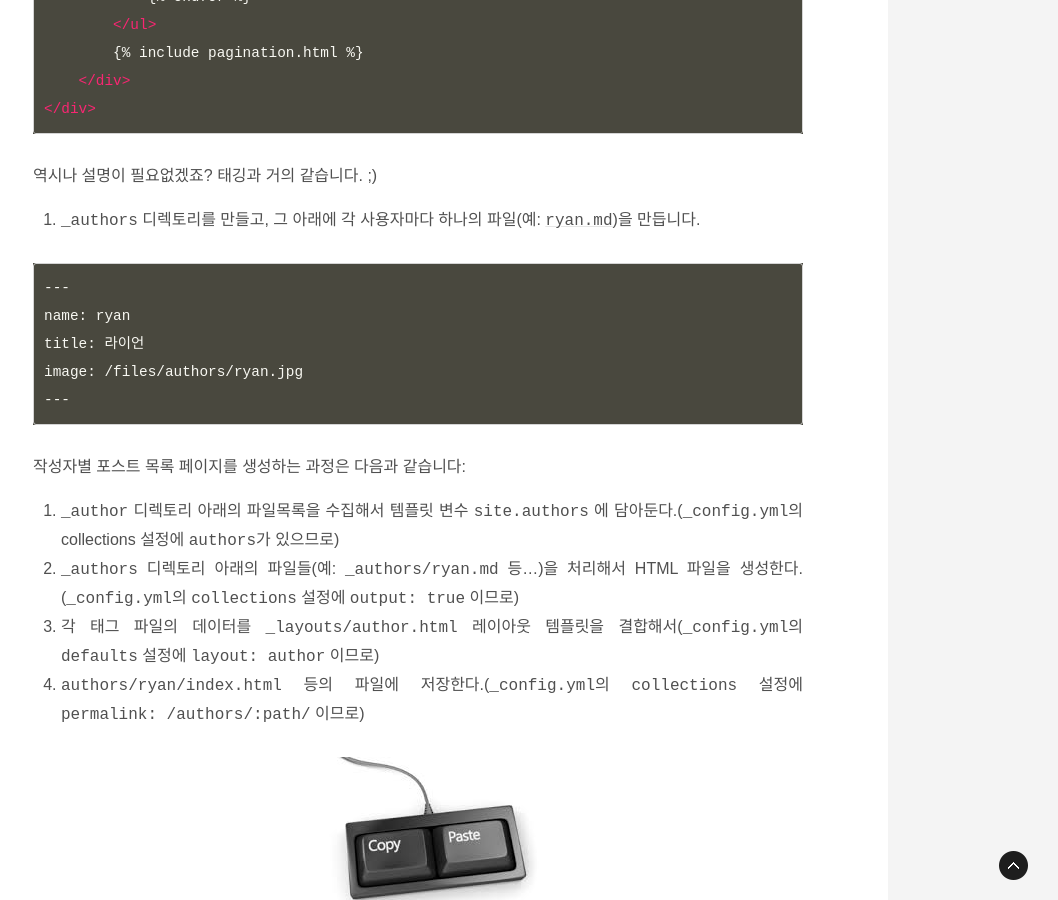
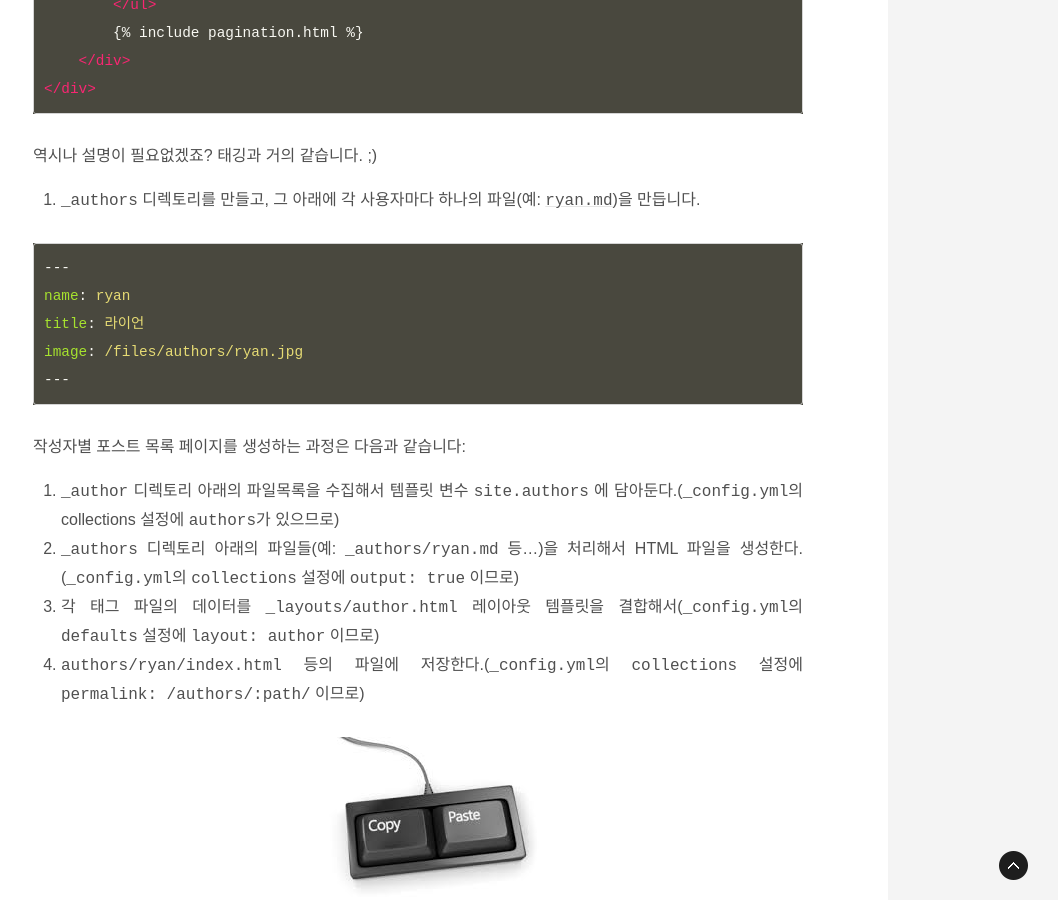
Before and after one commit to saltfactory/kakao.github.io, a Jekyll site: the page built from _posts/2016-07-07-tech-blog-story.md, in a window 1280 px wide and 900 px high, scrolled down 7229 px. Shown: the whole window, without its empty margins (222-1280 px from the left). Built offline with Jekyll 4.4.1, drawn with Linux system fonts in a browser that asks for light colours; some web fonts are replaced; comment, search, counter and statistics services are not loaded; some of the changed text lies outside the part shown.

````diff
--- a/_posts/2016-07-08-tech-blog-story.md
+++ b/_posts/2016-07-07-tech-blog-story.md
@@ -49,7 +49,7 @@ kakao 기술 블로그는 올해 초 [Ghost] 블로깅 플랫폼을 사용해서
 자세한 내용은 [GitHub Pages에서 Jekyll을 정적 사이트 생성기로 사용하기](https://help.github.com/articles/using-jekyll-as-a-static-site-generator-with-github-pages)에게 맡기고,
 이 글에서는 kakao 기술 블로그를 만들면서 추가한 기능들만 소개하겠습니다.
 
-## 태그별 포스트 목록 페이지
+### 태그별 포스트 목록 페이지
 
 [Jekyll]은 직접적으로 태깅(tagging)을 지원하지 않습니다.
 이를 지원하는 여러가지 플러그인들을 테스트 해보았지만, 아쉽게도 [GitHub Pages]와 함께 쓸 수 없는 경우가 많았습니다.
@@ -172,7 +172,7 @@ image: /files/covers/opensource.jpg
 좀 더 쉽고 효율적으로 만들 수 있을것 같지만, 플러그인을 만들어야 해서 pass!
 (포스트가 수만개, 태그가 수만개라면, 그냥 데이터베이스 기반 블로그를 쓰시는 것이 정신 건강에 좋습니다.)
 
-## 작성자별 포스트 목록 페이지
+### 작성자별 포스트 목록 페이지
 
 [Jekyll]은 작성자라는 개념(author attribution)을 지원하지 않습니다.
 애초에 흔한 웹UI도 없으니, 로그인도 없고, 작성자라는 개념도 없죠.
@@ -246,7 +246,7 @@ layout: default
 3. `_authors` 디렉토리를 만들고, 그 아래에 각 사용자마다
 하나의 파일(예: [`ryan.md`](https://raw.githubusercontent.com/kakao/kakao.github.io/master/_authors/ryan.md))을 만듭니다.
 
-```
+```markdown
 ---
 name: ryan
 title: 라이언
````
Also changed, not shown: other parts of _posts/2016-07-07-tech-blog-story.md (+3 -3 lines), _posts/2016-04-07-weekly-links-1.md (+1 -1 lines), _posts/2016-04-27-weekly-links-2.md (+1 -1 lines).
